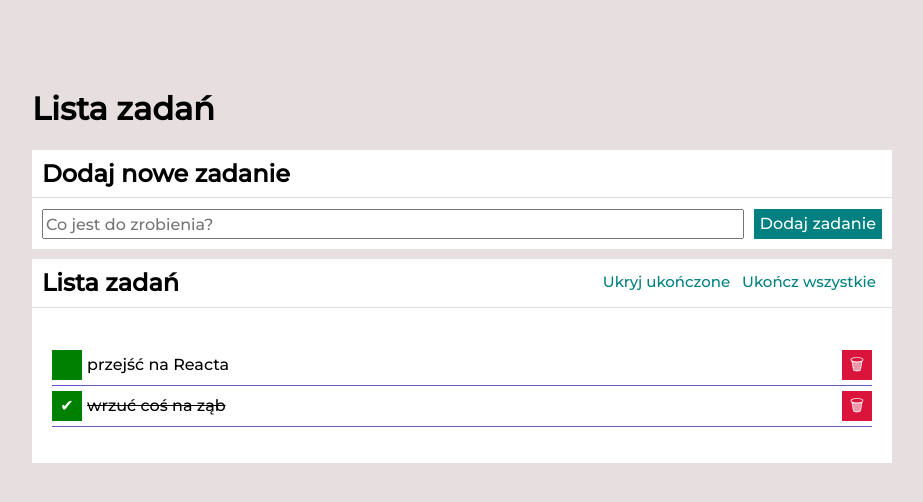
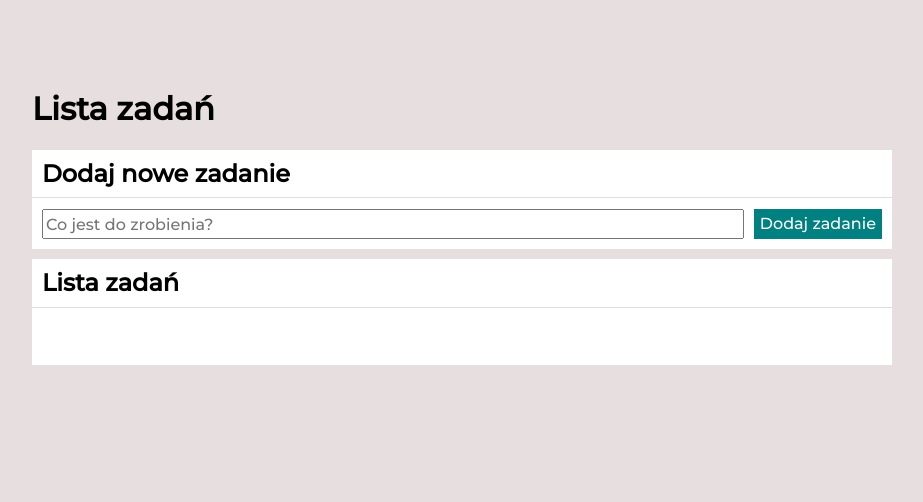
Before and after one commit to KubaTuta/ToDo-List-React, a React (Create React App) app: page / in a window 1280 px wide. Shown: the top 502 px of the page, without its empty margins (178-1101 px from the left). Built offline with nearby package versions, Linux system fonts and the light colour scheme.

Commit message:
tasks adding to localeStorage

```diff
--- a/src/App.js
+++ b/src/App.js
@@ -1,4 +1,4 @@
-import React, { useState } from 'react';
+import React, { useEffect, useState } from 'react';
 import Form from './Form';
 import Tasks from './Tasks';
 import Buttons from './Buttons';
@@ -8,10 +8,13 @@ import Container from './Container';
 
 function App() {
   const [hideDone, setHideDone] = useState(false);
-  const [tasks, setTasks] = useState([
-    { id: 1, content: "przejść na Reacta", done: false, },
-    { id: 2, content: "wrzuć coś na ząb", done: true, }
-  ]);
+  const downloadedTasks = localStorage.getItem("tasks");
+  const [tasks, setTasks] = useState(downloadedTasks ? JSON.parse(downloadedTasks) : []);
+
+  useEffect(() => {
+    localStorage.setItem("tasks", JSON.stringify(tasks))
+  },
+    [tasks]);
 
   const toggleHideDone = () => {
     setHideDone(hideDone => !hideDone);
```
